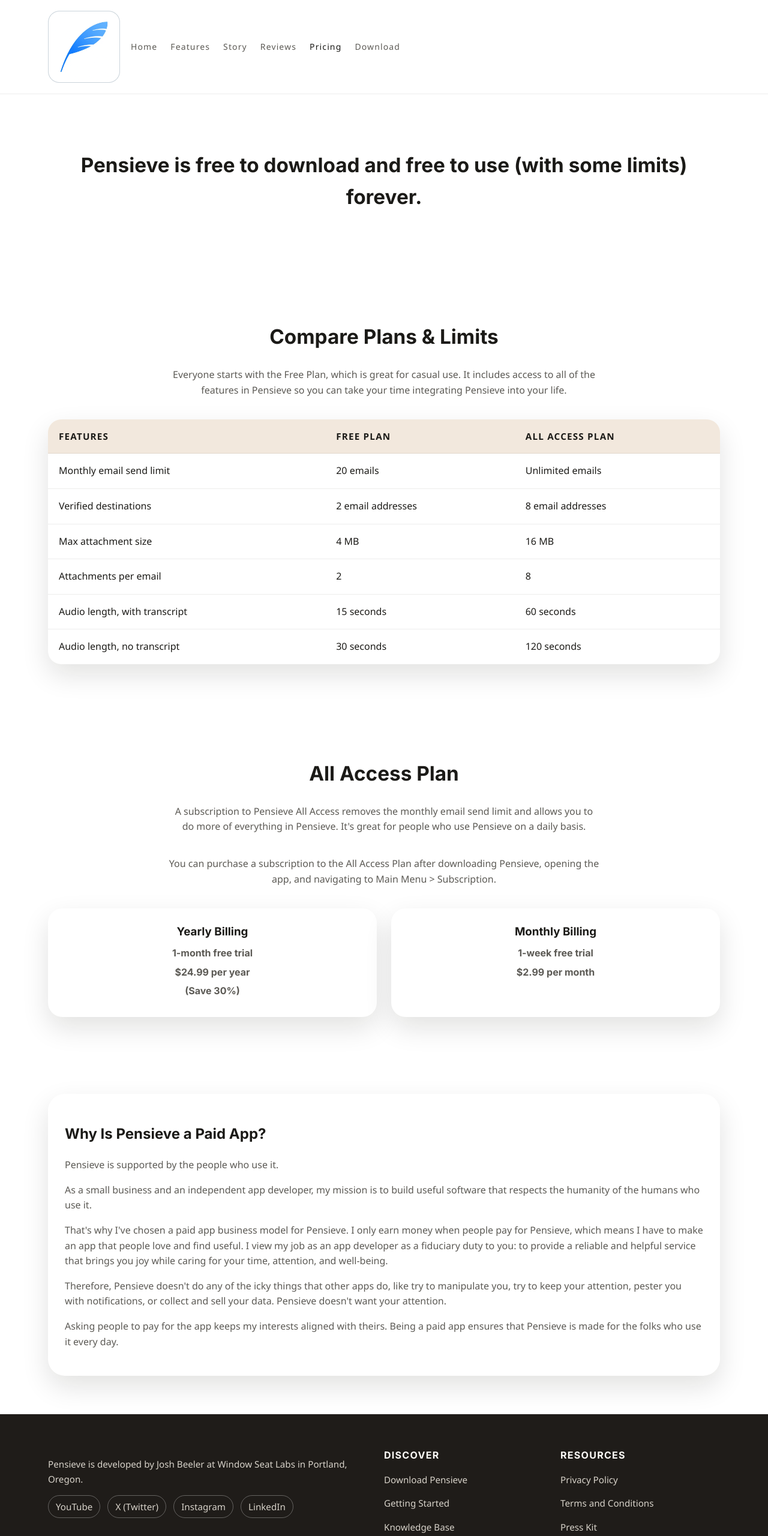
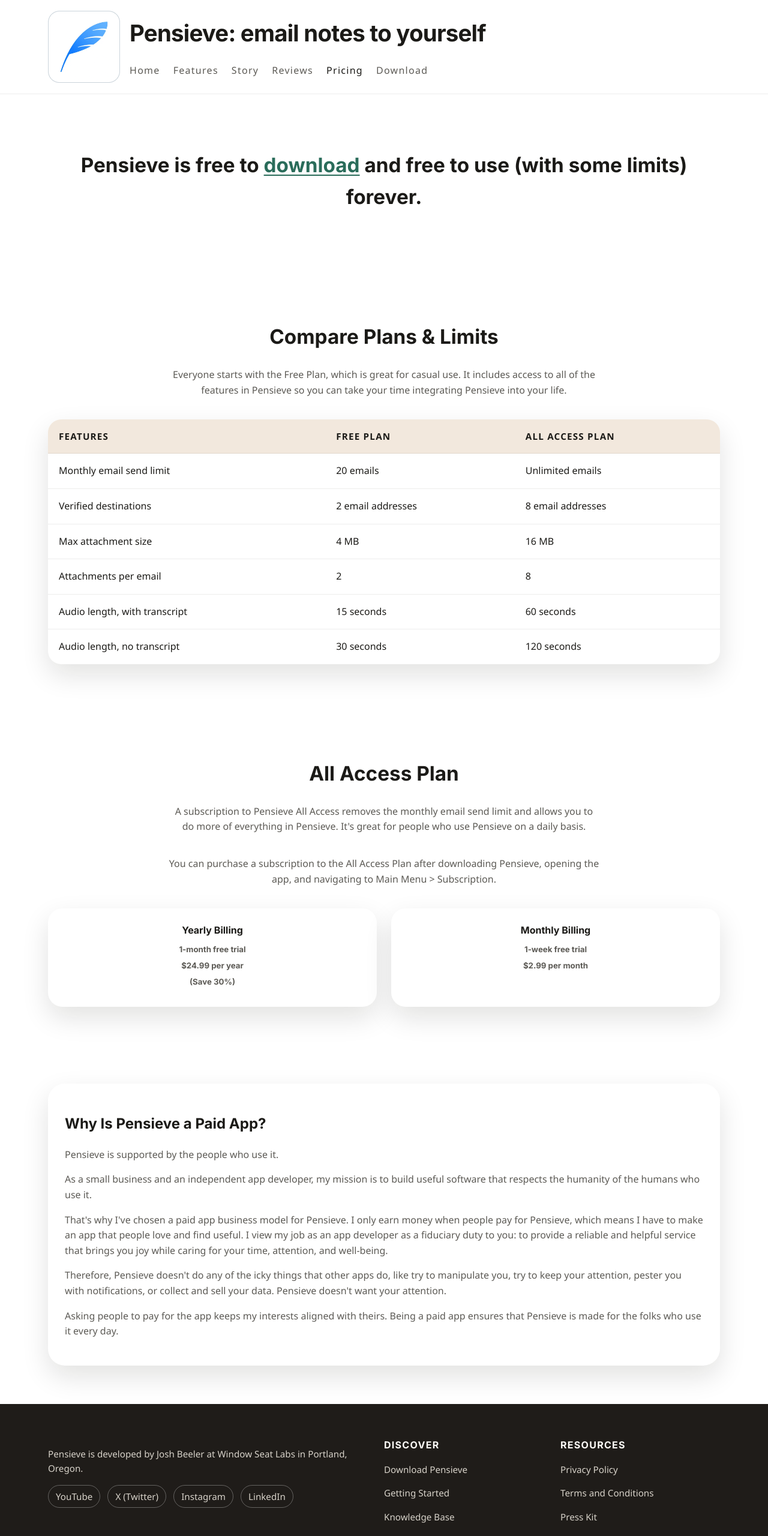
Before and after one commit to joshuabeeler/pensieve-squarespace, a plain HTML site: page site/pricing.html in a window 1280 px wide. Shown: the top 2560 px of the page at 60% size. Drawn offline with Linux system fonts and the light colour scheme.

Commit message:
Update h tags on all pages

```diff
--- a/site/pricing.html
+++ b/site/pricing.html
@@ -19,9 +19,12 @@
   <body>
     <header class="site-header">
       <div class="container navbar">
+        <div class="brand">
           <a href="index.html" aria-label="Pensieve home">
             <img src="assets/logo.png" alt="Pensieve logo">
           </a>
+          <div class="brand-meta">
+            <h1 class="brand-tagline">Pensieve: email notes to yourself</h1>
             <nav class="nav-links">
               <a href="index.html">Home</a>
               <a href="features.html">Features</a>
@@ -31,12 +34,14 @@
               <a href="https://apps.apple.com/app/apple-store/id797364106?ct=squarespace-badge-1&amp;mt=8&amp;platform=iphone&amp;pt=1871421">Download</a>
             </nav>
           </div>
+        </div>
+      </div>
     </header>
 
     <main>
       <section class="section">
         <div class="container">
-          <h2 class="section-title">Pensieve is free to <a href="https://apps.apple.com/app/apple-store/id797364106?ct=squarespace-badge-1&amp;mt=8&amp;platform=iphone&amp;pt=1871421">download</a> and free to use (with some limits) forever.</h2>
+          <h2 class="section-title">Pensieve is free to <a class="section-link" href="https://apps.apple.com/app/apple-store/id797364106?ct=squarespace-badge-1&amp;mt=8&amp;platform=iphone&amp;pt=1871421">download</a> and free to use (with some limits) forever.</h2>
         </div>
       </section>
 
@@ -95,15 +100,15 @@
           <p class="section-lead">You can purchase a subscription to the All Access Plan after downloading Pensieve, opening the app, and navigating to Main Menu &gt; Subscription.</p>
           <div class="pricing-cards">
             <div class="price-card">
-              <h3>Yearly Billing</h3>
-              <h4>1-month free trial</h4>
-              <h4>$24.99 per year</h4>
-              <h4>(Save 30%)</h4>
+              <h4>Yearly Billing</h4>
+              <h5>1-month free trial</h5>
+              <h5>$24.99 per year</h5>
+              <h5>(Save 30%)</h5>
             </div>
             <div class="price-card">
-              <h3>Monthly Billing</h3>
-              <h4>1-week free trial</h4>
-              <h4>$2.99 per month</h4>
+              <h4>Monthly Billing</h4>
+              <h5>1-week free trial</h5>
+              <h5>$2.99 per month</h5>
             </div>
           </div>
         </div>
@@ -133,20 +138,20 @@
           </div>
         </div>
         <div>
-          <h5>Discover</h5>
+          <h6>Discover</h6>
           <p><a href="https://apps.apple.com/app/apple-store/id797364106?pt=1871421&amp;ct=squarespace-footer-download&amp;mt=8&amp;platform=iphone">Download Pensieve</a></p>
           <p><a href="https://www.youtube.com/playlist?list=PLRlVGvi4pJsw1SHE4_XYjrJTTcf5TSMVF">Getting Started</a></p>
           <p><a href="https://kb.pensieve.io">Knowledge Base</a></p>
         </div>
         <div>
-          <h5>Resources</h5>
+          <h6>Resources</h6>
           <p><a href="https://privacy.pensieve.io">Privacy Policy</a></p>
           <p><a href="https://terms.pensieve.io">Terms and Conditions</a></p>
           <p><a href="https://press.pensieve.io">Press Kit</a></p>
         </div>
         <!--
         <div>
-          <h5>Contact</h5>
+          <h6>Contact</h6>
           <p><a href="mailto:support@pensieve.io">support@pensieve.io</a></p>
         </div>
         -->
--- a/site/styles.css
+++ b/site/styles.css
@@ -19,6 +19,11 @@
 
 h1, h2, h3, h4, h5, h6 {
   font-family: var(--heading-font);
+}
+
+h3 {
+  font-size: 1.1rem;
+  margin: 0 0 12px;
 }
 
 body {
@@ -63,9 +68,29 @@ main {
 
 .navbar {
   display: flex;
-  align-items: center;
+  align-items: flex-start;
   justify-content: flex-start;
   padding: 18px 0;
+}
+
+.brand {
+  display: flex;
+  align-items: center;
+  gap: 16px;
+}
+
+.brand-meta {
+  display: flex;
+  flex-direction: column;
+  gap: 6px;
+}
+
+.brand-tagline {
+  margin: 0 0 12px;
+  font-size: clamp(2.3rem, 3vw, 3.2rem);
+  letter-spacing: -0.02em;
+  text-transform: none;
+  color: var(--ink);
 }
 
 .navbar img {
@@ -75,10 +100,10 @@ main {
 .nav-links {
   display: flex;
   gap: 22px;
-  font-size: 14px;
+  font-size: 1rem;
   letter-spacing: 0.08em;
   text-transform: none;
-  margin-left: 18px;
+  margin-left: 0;
 }
 
 .nav-links a {
@@ -105,14 +130,14 @@ main {
   align-self: start;
 }
 
-.hero h1,
 .hero h2 {
   font-size: clamp(2.3rem, 3vw, 3.2rem);
   margin: 0 0 12px;
   letter-spacing: -0.02em;
 }
 
-.hero h3 {
+.hero h3,
+.hero h4 {
   font-size: clamp(1.2rem, 2vw, 1.6rem);
   font-weight: 400;
   color: var(--muted);
@@ -159,6 +184,17 @@ main {
   text-align: center;
   font-size: clamp(1.8rem, 2.6vw, 2.4rem);
   margin-bottom: 24px;
+}
+
+.section-title .section-link {
+  color: var(--accent);
+  text-decoration: underline;
+  text-underline-offset: 4px;
+  text-decoration-thickness: 2px;
+}
+
+.section-title .section-link:hover {
+  color: var(--accent-dark);
 }
 
 .section-lead {
@@ -236,7 +272,7 @@ main {
   gap: 16px;
 }
 
-.video-content h3 {
+.video-content h4 {
   margin: 0;
 }
 
@@ -349,11 +385,11 @@ main {
   text-align: center;
 }
 
-.price-card h3 {
+.price-card h4 {
   margin: 0 0 8px;
 }
 
-.price-card h4 {
+.price-card h5 {
   margin: 6px 0;
   color: var(--muted);
 }
@@ -378,7 +414,7 @@ main {
   align-self: start;
 }
 
-.footer h5 {
+.footer h6 {
   margin: 0 0 12px;
   font-size: 1rem;
   text-transform: uppercase;
```
Also changed, not shown: site/download.html (+9 -4 lines), site/features.html (+16 -11 lines), site/index.html (+9 -4 lines), site/reviews.html (+24 -19 lines), site/story.html (+8 -3 lines). Lines whose indentation alone changed are shown as unchanged.
